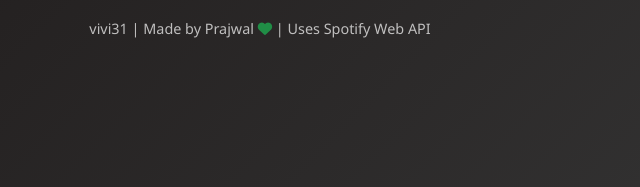
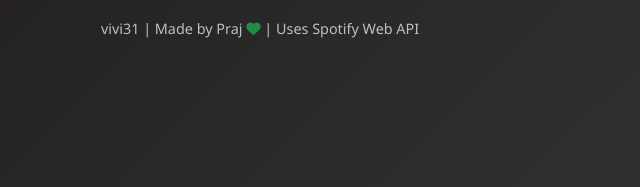
Before and after one commit to prajgaikwad/vivi31, a website with bundled scripts: page index.html in a window 1280 px wide. Shown: the part 406-593 px from the top of the page, 380-1020 px from the left. Built offline with nearby package versions, Linux system fonts and the light colour scheme.

Commit message:
index updated

```diff
--- a/index.html
+++ b/index.html
@@ -56,7 +56,7 @@
     </div>
 
     <footer>
-        <p>vivi31 | Made by Prajwal <i class="fas fa-heart"></i> | Uses Spotify Web API</p>
+        <p>vivi31 | Made by Praj <i class="fas fa-heart"></i> | Uses Spotify Web API</p>
     </footer>
 
     <script src="js/spotify.js"></script>
```
